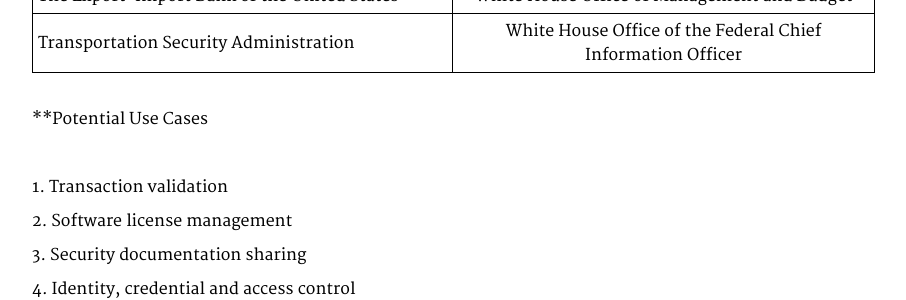
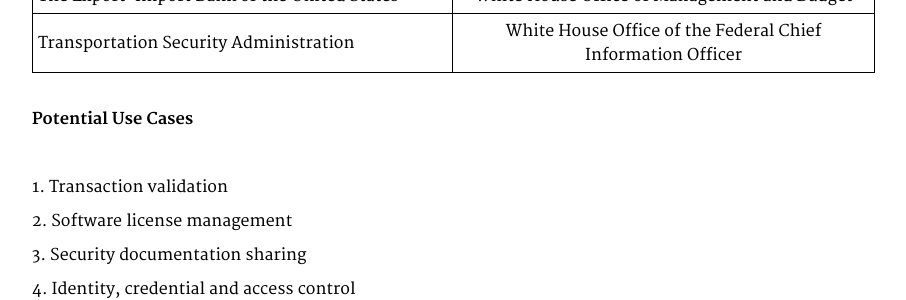
Before and after one commit to GSA/emerging-technology-atlas, a Jekyll site: the page built from pages/blockchain-forum.md, in a window 1280 px wide and 900 px high, scrolled down 1268 px. Shown: the part 151-451 px from the top of the window, without its empty margins (350-1256 px from the left). Built offline with Jekyll 4.4.1, drawn with Linux system fonts in a browser that asks for light colours.

```diff
--- a/pages/blockchain-forum.md
+++ b/pages/blockchain-forum.md
@@ -44,7 +44,7 @@ description: ""
 | Transportation Security Administration                     | White House Office of the Federal Chief Information Officer |
 
 <p> <br> </p>
-**Potential Use Cases
+**Potential Use Cases**
 <p> <br> </p>
 <p>1. Transaction validation</p>
 
```
